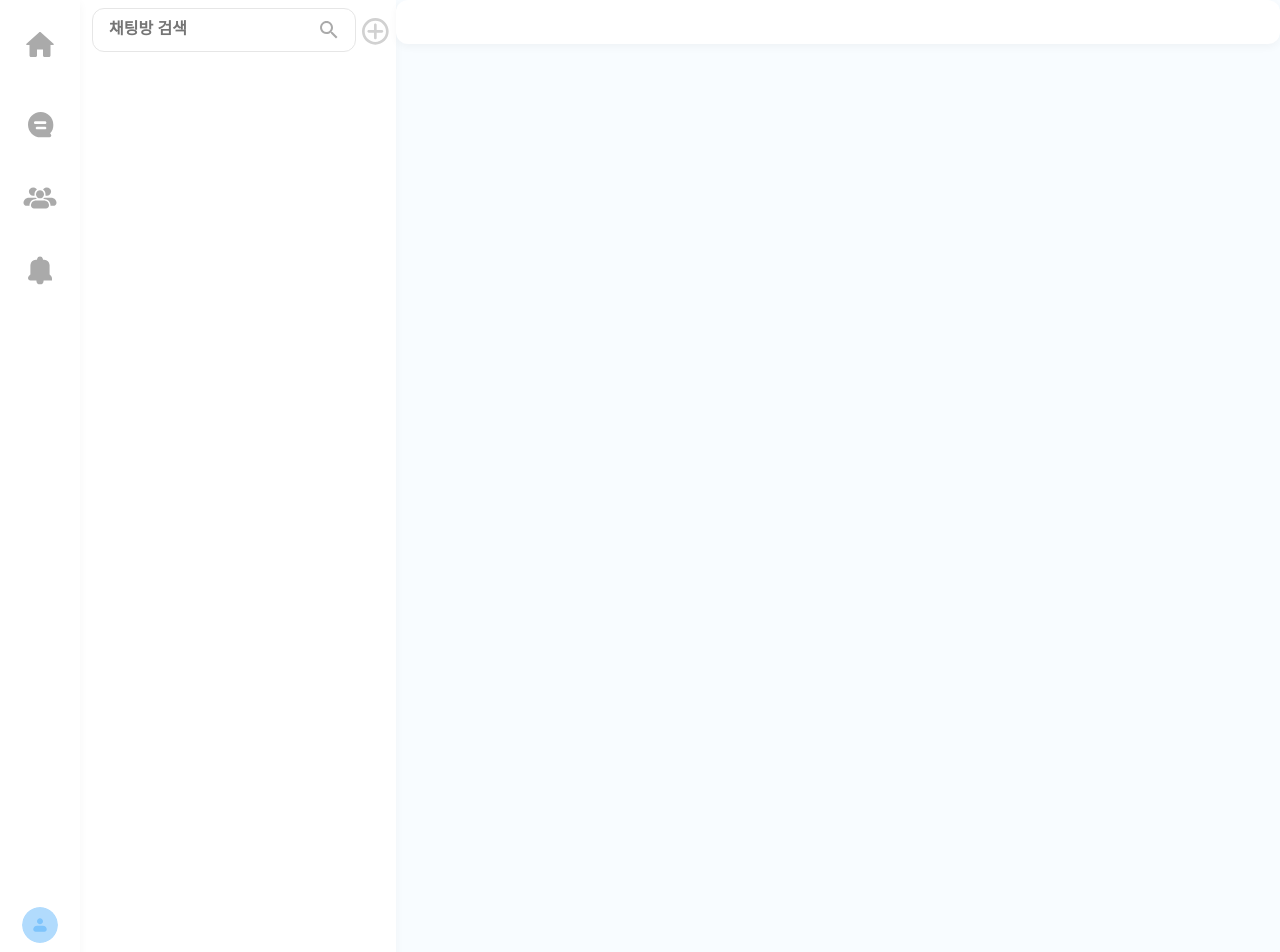
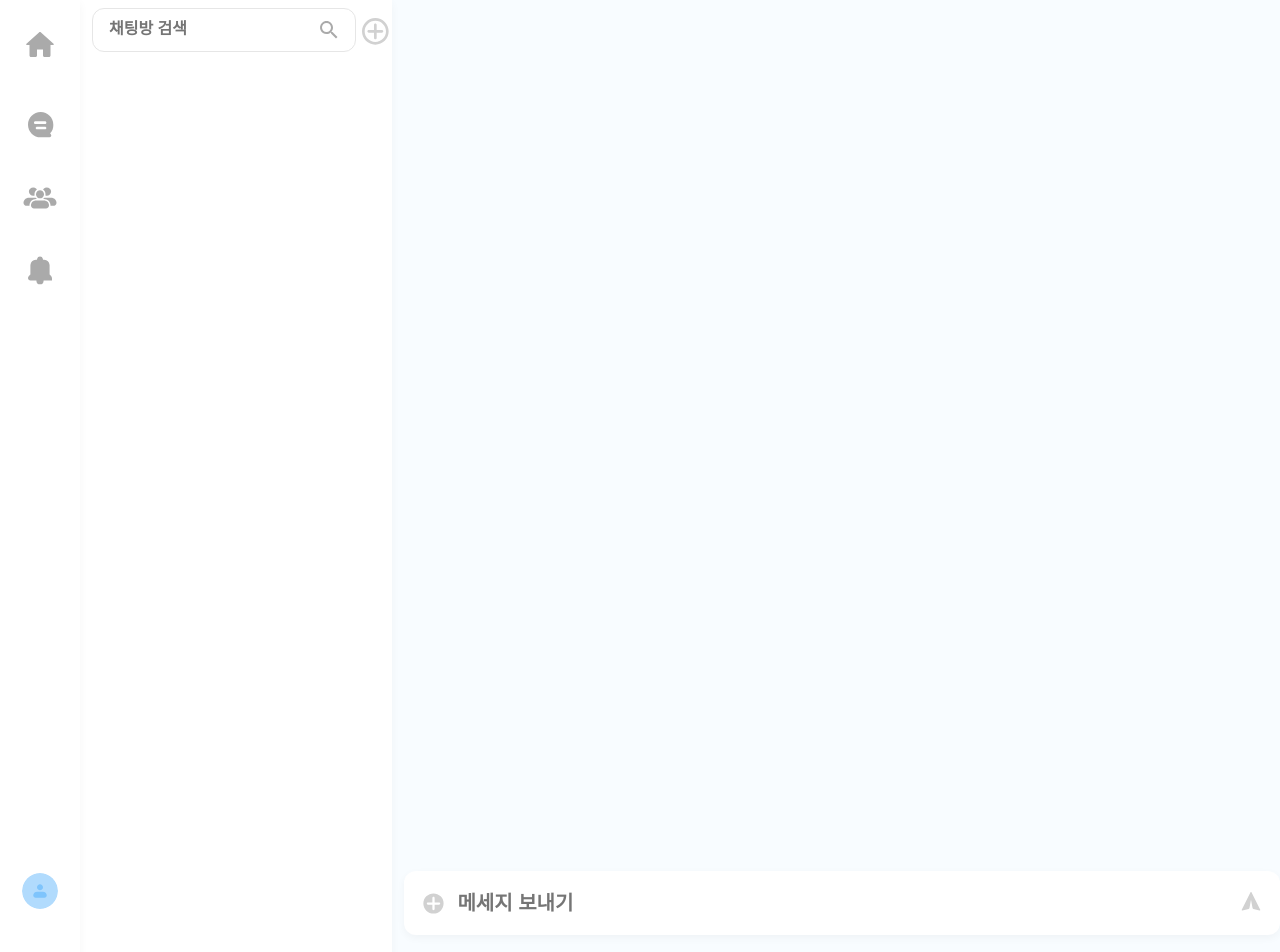
Before and after one commit to apeun-gidaechi/seugi-desktop, a React (Vite) app: page /chat in a window 1280 px wide. Shown: the top 952 px of the page. Built offline with nearby package versions, Linux system fonts and the light colour scheme.

Commit message:
⚡ :: 메세지 창

```diff
--- a/src/components/sendMessage/sendMessage.style.ts
+++ b/src/components/sendMessage/sendMessage.style.ts
@@ -12,7 +12,7 @@ export const GlobalStyle = createGlobalStyle`
 
 
 export const SendMessageWrap = styled.div`
-    height: 44px;
+    height: 64px;
     display: flex;
     padding: 10px 16px;
     gap: 10px;
@@ -29,4 +29,46 @@ export const SendMessageWrap = styled.div`
     width: 70vw;
     max-width: 1016px;
 
+    margin-left: 12px;
+    margin-top: 871px;
 `
+export const PlustFileButton = styled.button`
+    border: none;
+    background: none;
+`
+
+export const PlusMessageFile = styled.img`
+    width: 27px;
+    height: 27px;
+    padding: 0;
+    display: block;
+`
+
+export const SendMessage = styled.input`
+    flex: 1;
+
+    font-family: 'Pretendard-Regular', sans-serif;
+    color: var(--Gray-Gray500, #AAA);
+
+    font-size: 20px;
+    font-style: normal;
+    font-weight: 600;
+    line-height: 130%; /* 26px */
+
+    border: none;
+    background: none;
+    outline: none;
+
+    &:focus {
+        color: black;
+    }
+`
+
+export const SendArrow = styled.img`
+    width: 25.75px;
+    height: 25.75px;
+`
+
+export const SendArrowWrap = styled.div`
+
+`
--- a/src/components/sendMessage/sendMessage.tsx
+++ b/src/components/sendMessage/sendMessage.tsx
@@ -1,10 +1,21 @@
 import * as S from "../sendMessage/sendMessage.style";
 import React from 'react'
+
+import PlusMessageFile from "../../assets/image/MessageFile.svg"
+import SendArrow from "../../assets/image/SendArrow.svg"
 
 const sendMessage = () => {
   return (
     <>
-        <S.SendMessageWrap/>
+        <S.SendMessageWrap>
+            <S.PlustFileButton>
+                <S.PlusMessageFile src={PlusMessageFile}/>
+            </S.PlustFileButton>
+            <S.SendMessage type="text" placeholder="메세지 보내기"></S.SendMessage>
+            <S.SendArrowWrap>
+                <S.SendArrow src={SendArrow}/>
+            </S.SendArrowWrap>
+        </S.SendMessageWrap>
     </>
   )
 }
--- a/src/components/sidebar/sidebar.style.ts
+++ b/src/components/sidebar/sidebar.style.ts
@@ -79,8 +79,13 @@ export const SideBarImage4 = styled.img`
     position: absolute;
 `
 
+export const SideAvatarImgWrap = styled.div`
+
+`
+
 export const SideAvatarImg = styled.img`
-    margin-bottom: 20px;
+    position: relative;
+    margin-bottom: 50px;
 `
 
 export const SideFinder = styled.div`
--- a/src/components/sidebar/sidebar.tsx
+++ b/src/components/sidebar/sidebar.tsx
@@ -19,7 +19,9 @@ const sidebar = () => {
                 <S.SideBarImage2 src={Chat}/>
                 <S.SideBarImage3 src={Chats}/>
                 <S.SideBarImage4 src={Bell}/>
-                <S.SideAvatarImg src={AvatarImg}/>
+                <S.SideAvatarImgWrap>
+                    <S.SideAvatarImg src={AvatarImg}/>
+                </S.SideAvatarImgWrap>
             </S.SideBarMenu>
             <S.SideBarChat>
                 <S.SideFinder>
```
Also changed, not shown: src/assets/image/MessageFile.svg (added), src/assets/image/SendArrow.svg (added).
